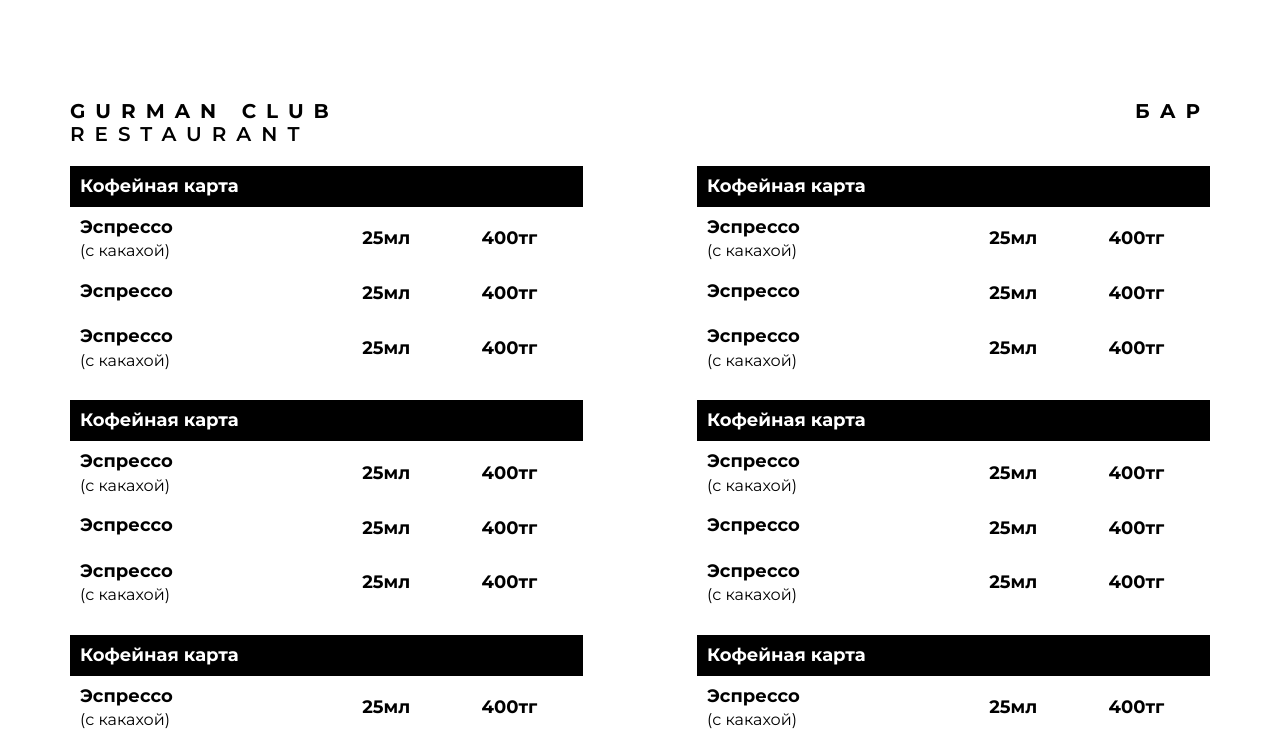
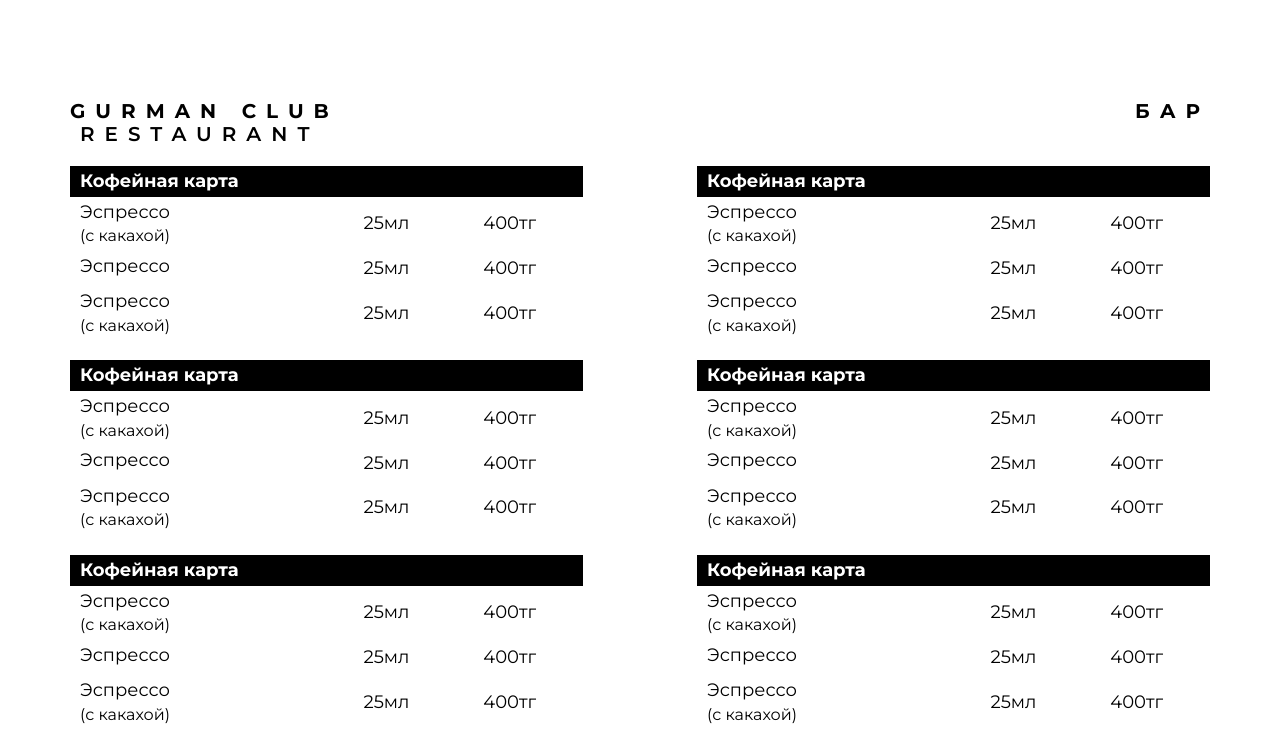
Before and after one commit to ansarkarzh/Gurman, a plain HTML site: page bar.html in a window 1280 px wide. Shown: the part 800-1546 px from the top of the page. Drawn offline with Linux system fonts and the light colour scheme.

Commit message:
Update bar.css

```diff
--- a/assets/css/bar.css
+++ b/assets/css/bar.css
@@ -71,6 +71,7 @@ h5{
 
 .gurman_club h5:last-of-type {
   font-weight: 600;
+  margin-left: 10px;
 }
 
 .menu{
@@ -88,7 +89,7 @@ h5{
 }
 
 .category__name{
-  padding: 10px;
+  padding: 5px 10px;
   background-color: black;
   color: white;
 }
@@ -96,14 +97,16 @@ h5{
 .menu__item{
   display: flex;
   justify-content: space-between;
-  padding: 10px;
+  padding: 5px 10px;
 }
 
 .item__name{
+  font-weight: 400;
   font-size: 16px;
 }
 
 .item__desc{
+  font-weight: 400;
   padding: 0;
   margin: 0;
   margin-top: 5px;
@@ -122,10 +125,12 @@ h5{
 }
 
 .item__size{
+  font-weight: 400;
   margin: auto;
 }
 
 .item__price{
+  font-weight: 400;
   margin: auto;
 }
 
```
